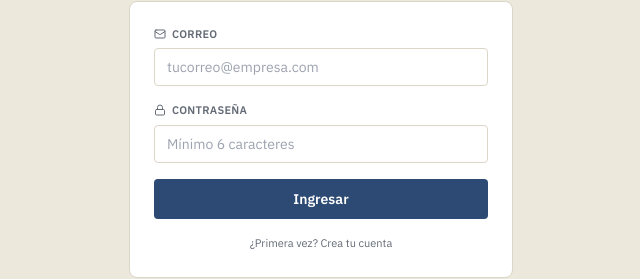
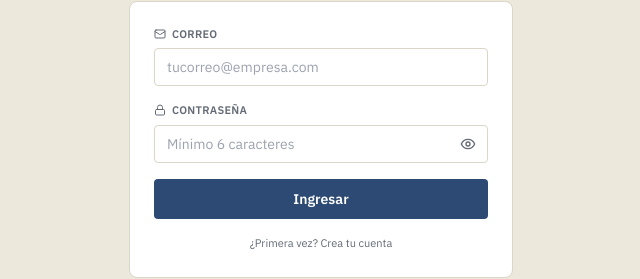
Before and after one commit to msierracroper/sigtoc, a React (Vite) app in the folder frontend/: page / in a window 1280 px wide. Shown: the part 327-606 px from the top of the page, without its empty margins (319-959 px from the left). Built offline with nearby package versions, Linux system fonts and the light colour scheme; no server answers.

Commit message:
eye in y out en el login

```diff
--- a/frontend/src/components/auth/LoginScreen.jsx
+++ b/frontend/src/components/auth/LoginScreen.jsx
@@ -1,5 +1,5 @@
 import React, { useState } from "react";
-import { ClipboardList, Lock, Mail } from "lucide-react";
+import { ClipboardList, Lock, Mail, Eye, EyeOff } from "lucide-react";
 import { C, FONT_MONO } from "../../styles/tokens";
 import { signIn, signUp } from "../../services/auth";
 
@@ -8,6 +8,7 @@ export default function LoginScreen({ onAuthed }) {
   const [mode, setMode] = useState("login");
   const [email, setEmail] = useState("");
   const [password, setPassword] = useState("");
+  const [showPassword, setShowPassword] = useState(false);
   const [error, setError] = useState("");
   const [info, setInfo] = useState("");
   const [busy, setBusy] = useState(false);
@@ -55,8 +56,15 @@ export default function LoginScreen({ onAuthed }) {
             <label className="text-[11px] font-semibold uppercase tracking-wide flex items-center gap-1.5 mb-1.5" style={{ color: C.inkSoft }}>
               <Lock size={12} /> Contraseña
             </label>
-            <input value={password} onChange={(e) => setPassword(e.target.value)} type="password"
-              className="w-full text-sm px-3 py-2 rounded outline-none" style={{ border: `1px solid ${C.line}` }} placeholder="Mínimo 6 caracteres" />
+            <div className="relative">
+              <input value={password} onChange={(e) => setPassword(e.target.value)} type={showPassword ? "text" : "password"}
+                className="w-full text-sm pl-3 pr-10 py-2 rounded outline-none" style={{ border: `1px solid ${C.line}` }} placeholder="Mínimo 6 caracteres" />
+              <button type="button" onClick={() => setShowPassword((v) => !v)}
+                aria-label={showPassword ? "Ocultar contraseña" : "Mostrar contraseña"} title={showPassword ? "Ocultar contraseña" : "Mostrar contraseña"}
+                className="absolute right-0 top-0 h-full px-3 flex items-center" style={{ color: C.inkSoft }}>
+                {showPassword ? <EyeOff size={16} /> : <Eye size={16} />}
+              </button>
+            </div>
           </div>
           {error && <p className="text-xs font-medium" style={{ color: C.alert }}>{error}</p>}
           {info && <p className="text-xs font-medium" style={{ color: C.ok }}>{info}</p>}
```
